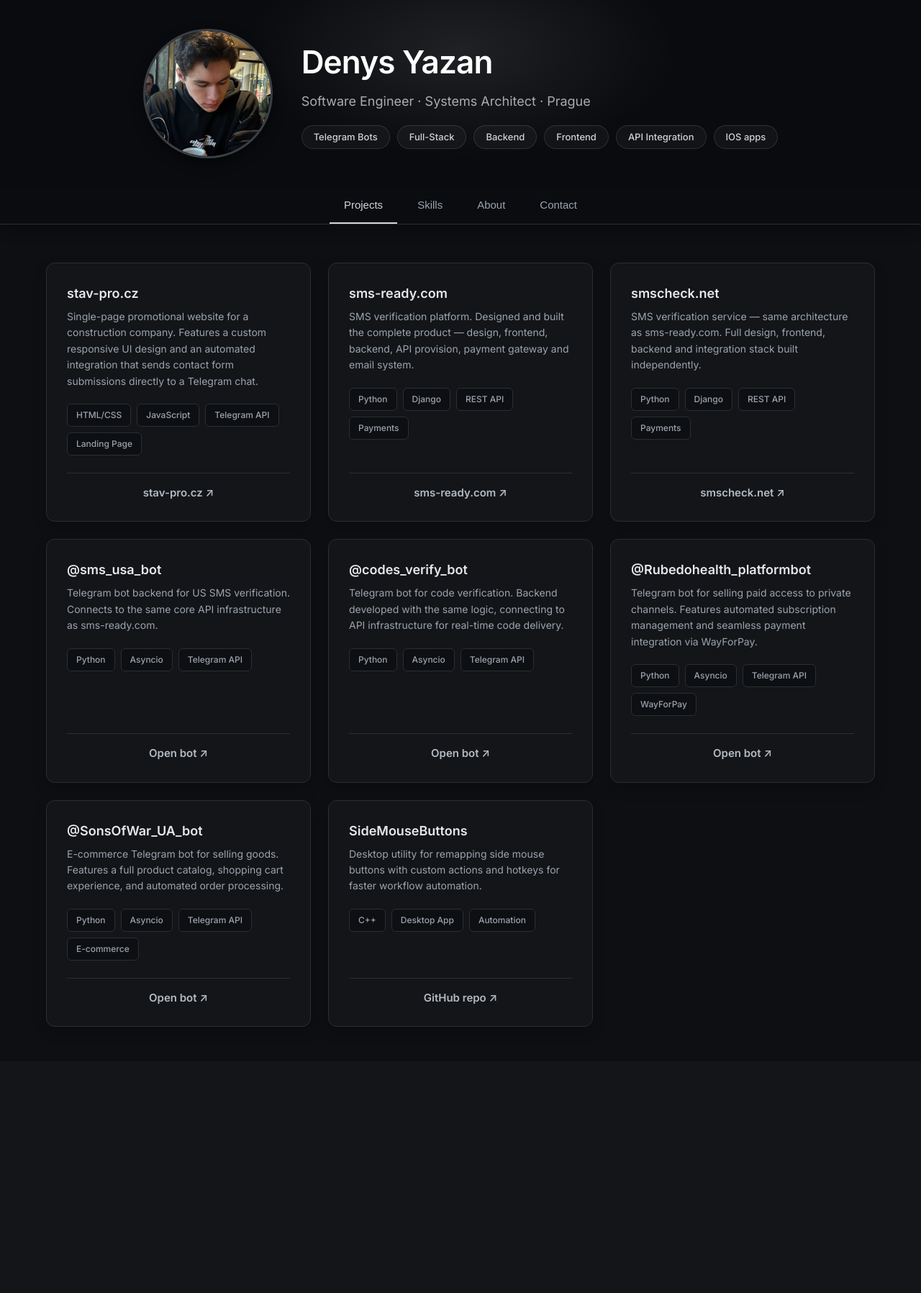
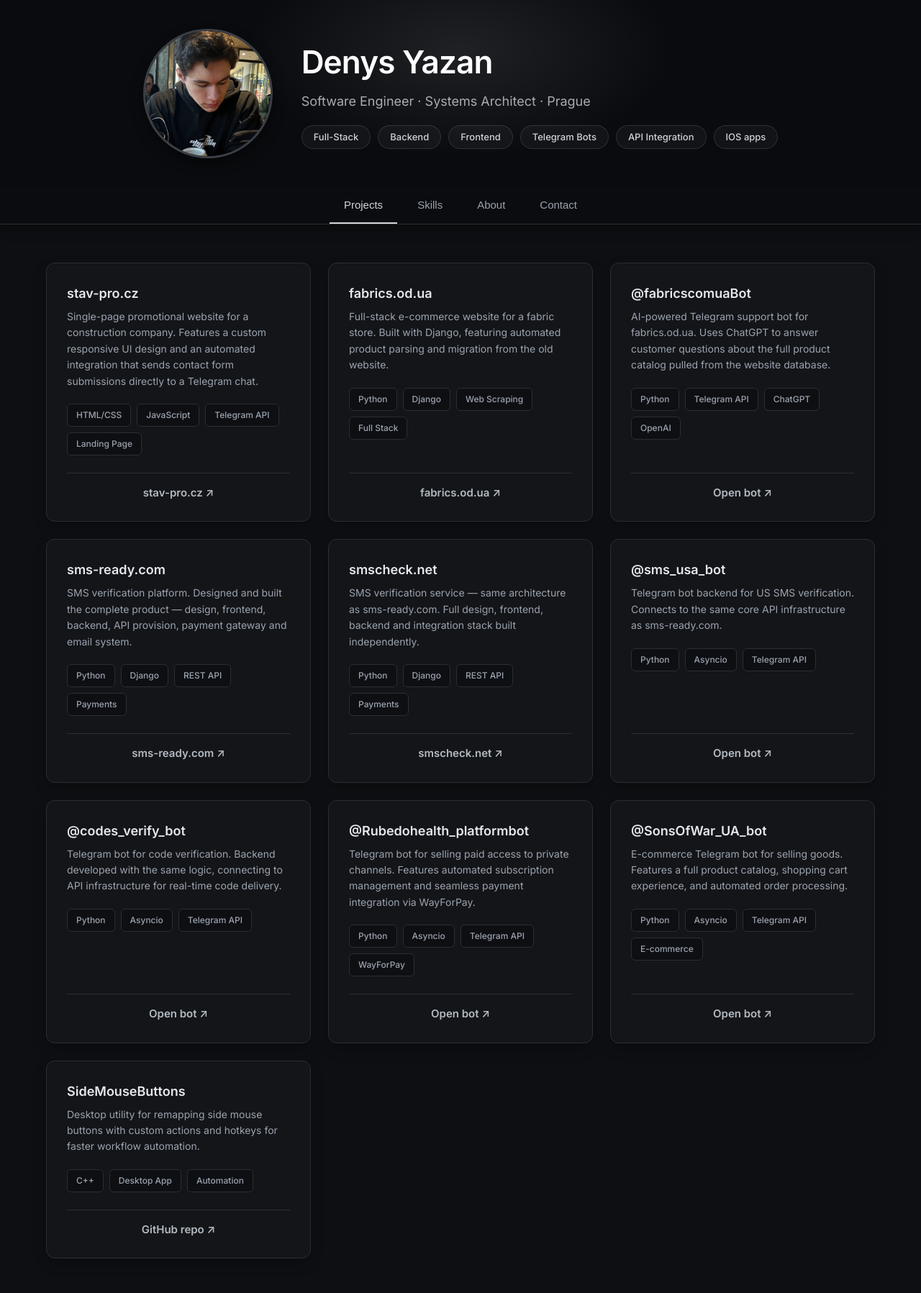
Before and after one commit to dhkey/portfolio, a Flask app: page / in a window 1280 px wide. Shown: the whole page at 72% size. Before the commit the page ends 1427 px from the top, so only its background shows below. Run offline with Flask 3, Linux system fonts and the light colour scheme.

Commit message:
added some new projects

```diff
--- a/templates/index.html
+++ b/templates/index.html
@@ -25,10 +25,10 @@
       <h1>Denys Yazan</h1>
       <p class="role">Software Engineer · Systems Architect · Prague</p>
       <div class="badge-row">
-        <span class="badge">Telegram Bots</span>
         <span class="badge">Full-Stack</span>
         <span class="badge">Backend</span>
         <span class="badge">Frontend</span>
+        <span class="badge">Telegram Bots</span>
         <span class="badge">API Integration</span>
         <span class="badge">IOS apps</span>
       </div>
@@ -56,7 +56,27 @@
         <a class="card-link" href="https://stav-pro.cz" target="_blank">stav-pro.cz ↗</a>
       </div>
     </div>
+    <div class="card">
+      <h3>fabrics.od.ua</h3>
+      <p>Full-stack e-commerce website for a fabric store. Built with Django, featuring automated product parsing and migration from the old website.</p>
+      <div class="tag-row">
+        <span class="tag">Python</span><span class="tag">Django</span><span class="tag">Web Scraping</span><span class="tag">Full Stack</span>
+      </div>
+      <div class="card-actions">
+        <a class="card-link" href="https://fabrics.od.ua" target="_blank">fabrics.od.ua ↗</a>
+      </div>
+    </div>
 
+    <div class="card">
+      <h3>@fabricscomuaBot</h3>
+      <p>AI-powered Telegram support bot for fabrics.od.ua. Uses ChatGPT to answer customer questions about the full product catalog pulled from the website database.</p>
+      <div class="tag-row">
+        <span class="tag">Python</span><span class="tag">Telegram API</span><span class="tag">ChatGPT</span><span class="tag">OpenAI</span>
+      </div>
+      <div class="card-actions">
+        <a class="card-link" href="https://t.me/fabricscomuaBot" target="_blank">Open bot ↗</a>
+      </div>
+    </div>
     <div class="card">
       <h3>sms-ready.com</h3>
       <p>SMS verification platform. Designed and built the complete product — design, frontend, backend, API provision, payment gateway and email system.</p>
```
